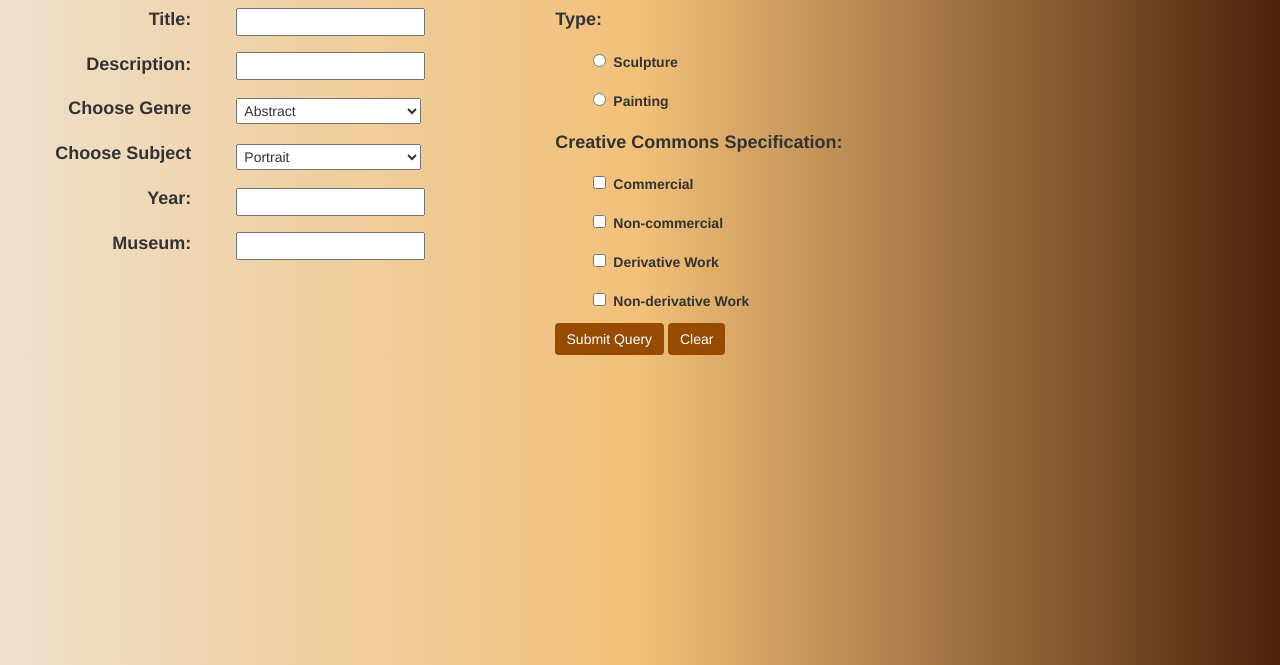
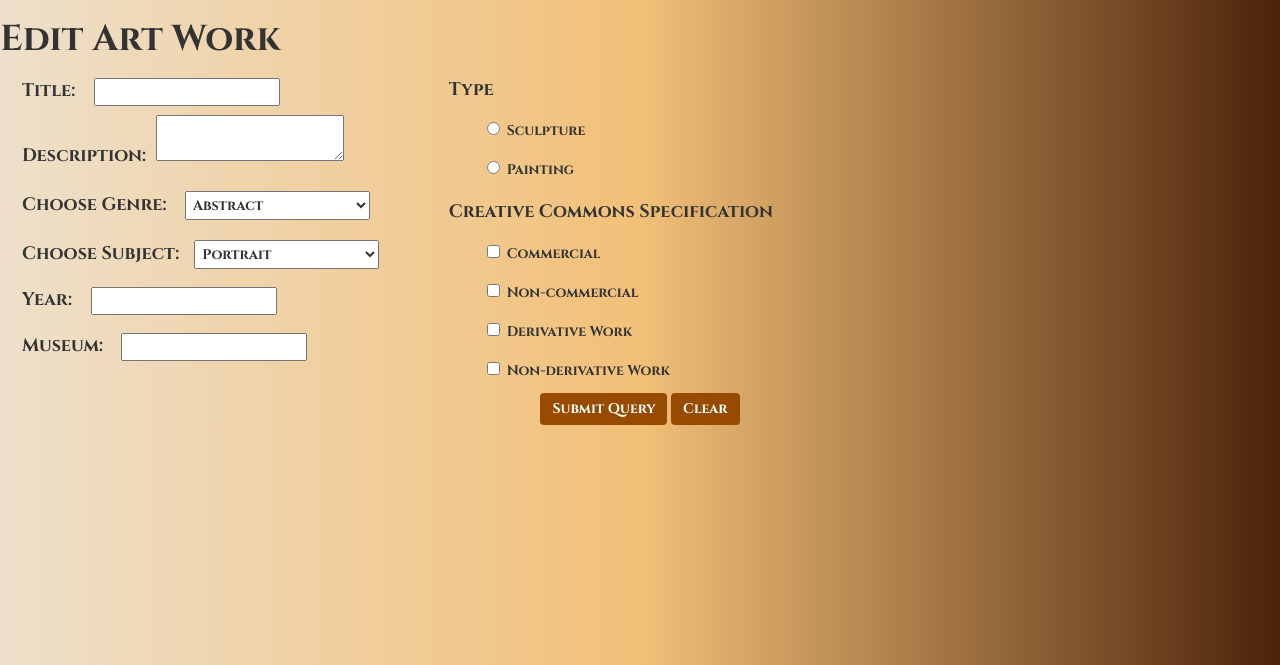
Before and after one commit to dmepaiyeda/Web-Applications-, a PHP site: page /lab3.html in a window 1280 px wide. Shown: the top 665 px of the page. Run offline with PHP 8.4, Linux system fonts and the light colour scheme.

Commit message:
Completed the Edit Form web page

```diff
--- a/Labs/lab3.css
+++ b/Labs/lab3.css
@@ -1,6 +1,9 @@
+
 body{
+	 font-family: 'Cinzel', serif;
     background: linear-gradient(to right, #EEE0CB, #F2C078, #4C230A);
 }
+
 
 #bottom{
     text-align: center;
@@ -26,6 +29,7 @@ center{
 input{
     padding: 2px;
     margin: 8px;
+
 }
 
 select{
@@ -49,3 +53,7 @@ label{
 .small{
     font-size: 14px;
 }
+
+.header{
+	margin: 5px;
+}
--- a/Labs/lab3.html
+++ b/Labs/lab3.html
@@ -5,44 +5,47 @@
     <title>Edit Art Work</title>
     <link rel="stylesheet" href="https://maxcdn.bootstrapcdn.com/bootstrap/3.3.7/css/bootstrap.min.css">
     <link rel="stylesheet" href="lab3.css" >
+    <link href="https://fonts.googleapis.com/css?family=Cinzel:700" rel="stylesheet">
 </head>
-<body>
-    <form action="processartinfo.php" method="POST">
-        <div class="col-sm-4 col-md-3 col-lg-2" id="firstLabel">
+<body class = "font">
+  <h1 style="font-family: 'Cinzel', serif;">  Edit Art Work </h1>
+    <form action="processartinfo.php" method="post">
+    <!--<div class="col-sm-4 col-md-3 col-lg-2" id="firstLabel">
             <label for="title">Title: </label><br>
             <label for="description">Description: </label><br>
             <label for="genre">Choose Genre</label><br>
             <label for="subject">Choose Subject</label><br>
             <label for="year">Year:</label><br>
             <label for="museum">Museum:</label>
+        </div>-->
+        <div  class="col-sm-4 ">
+		<label style="font-family: 'Cinzel', serif;">Title: </label> <input type="text" name ="title"><br>
+	       <label style="font-family: 'Cinzel', serif;"> Description: </label> <textarea type="text"  name ="description"> </textarea><br>
+		<label style="font-family: 'Cinzel', serif;"> Choose Genre:  </label> <select name="choosegenre" >
+		       <option value = "Abstract">Abstract</option>
+		       <option value = "Baroque">Baroque</option>
+		       <option value = "Gothic">Gothic</option>
+		       <option value = "Renaissance">Renaissance</option>
+		   </select><br>
+	   <label style="font-family: 'Cinzel', serif;">   Choose Subject:  </label><select name="choosesubject" >
+		       <option value = "Portrait">Portrait</option>
+		       <option value = "Landscape">Landscape</option>
+		   </select><br>
+	   <label style="font-family: 'Cinzel', serif;">   Year:  </label>    <input type="text" name="year"><br>
+	    <label style="font-family: 'Cinzel', serif;">    Museum:  </label>   <input type="text" name="museum">
         </div>
-        <div  class="col-sm-5 col-md-3 col-lg-3">
-            <input type="text" id="title"><br>
-            <input type="text" id="description"><br>
-            <select name="Choose Genre" id="genre">
-                <option value = "0">Abstract</option>
-                <option value = "1">Baroque</option>
-                <option value = "2">Gothic</option>
-                <option value = "3">Renaissance</option>
-            </select><br>
-            <select name="Choose Subject" id="subject">
-                <option value = "0">Portrait</option>
-                <option value = "1">Landscape</option>
-            </select><br>
-            <input type="text" id="year"><br>
-            <input type="text" id="museum">
+        <div style="font-family: 'Cinzel', serif;" class="col-sm-4 ">
+		   <label>Type</label><br>
+		       <input  type="radio" name="art" id = "sculpture" class="type" value="sculpture"><label class="small">Sculpture</label><br>
+		       <input type="radio" name="art" id="painting" class="type" value="painting"><label class="small">Painting</label><br>
+
+		   <label>Creative Commons Specification</label><br>
+		       <input type="checkbox" name="CCS" id="commercial" value="commercial"><label class="small" for="commercial">Commercial</label><br>
+		       <input type="checkbox" name="CCS" id="Non-commercial" value = "noncommercial"><label class="small" for="Non-commercial">Non-commercial</label><br>
+		       <input type="checkbox" name="CCS" id = "Derivative" value="derivative"><label class="small" for="Derivative">Derivative Work</label><br>
+		       <input type="checkbox" name="CCS" id = "Non-derivative" value="nonderivative"><label class="small" for="Non-derivative">Non-derivative Work</label><br>
         </div>
-        <div class="col-sm-3 col-md-6 col-lg-7">
-            <label>Type:</label><br>
-                <input name="group100" type="radio" id="sculpture" class="type"><label class="small">Sculpture</label><br>
-                <input name="group100" type="radio" id="painting" class="type"><label class="small">Painting</label><br>
-            <label>Creative Commons Specification:</label><br>
-                <input type="checkbox" name="CCS" id="commercial"><label class="small" for="commercial">Commercial</label><br>
-                <input type="checkbox" name="CCS" id="Non-commercial"><label class="small" for="Non-commercial">Non-commercial</label><br>
-                <input type="checkbox" name="CCS" id="Derivative"><label class="small" for="Derivative">Derivative Work</label><br>
-                <input type="checkbox" name="CCS" id="Non-derivative"><label class="small" for="Non-derivative">Non-derivative Work</label><br>
-        </div>
-        <div class="col-sm-12 col-md-12 col-lg-12" id="bottom">
+        <div style="font-family: 'Cinzel', serif;" class="col-sm-12 col-md-12 col-lg-12" id="bottom">
             <button type="submit" class ="btn btn-primary">Submit Query</button>
             <button type="reset" class ="btn btn-primary">Clear</button>
         </div>
```
Also changed, not shown: Labs/processartinfo.php (+37 -4 lines).
